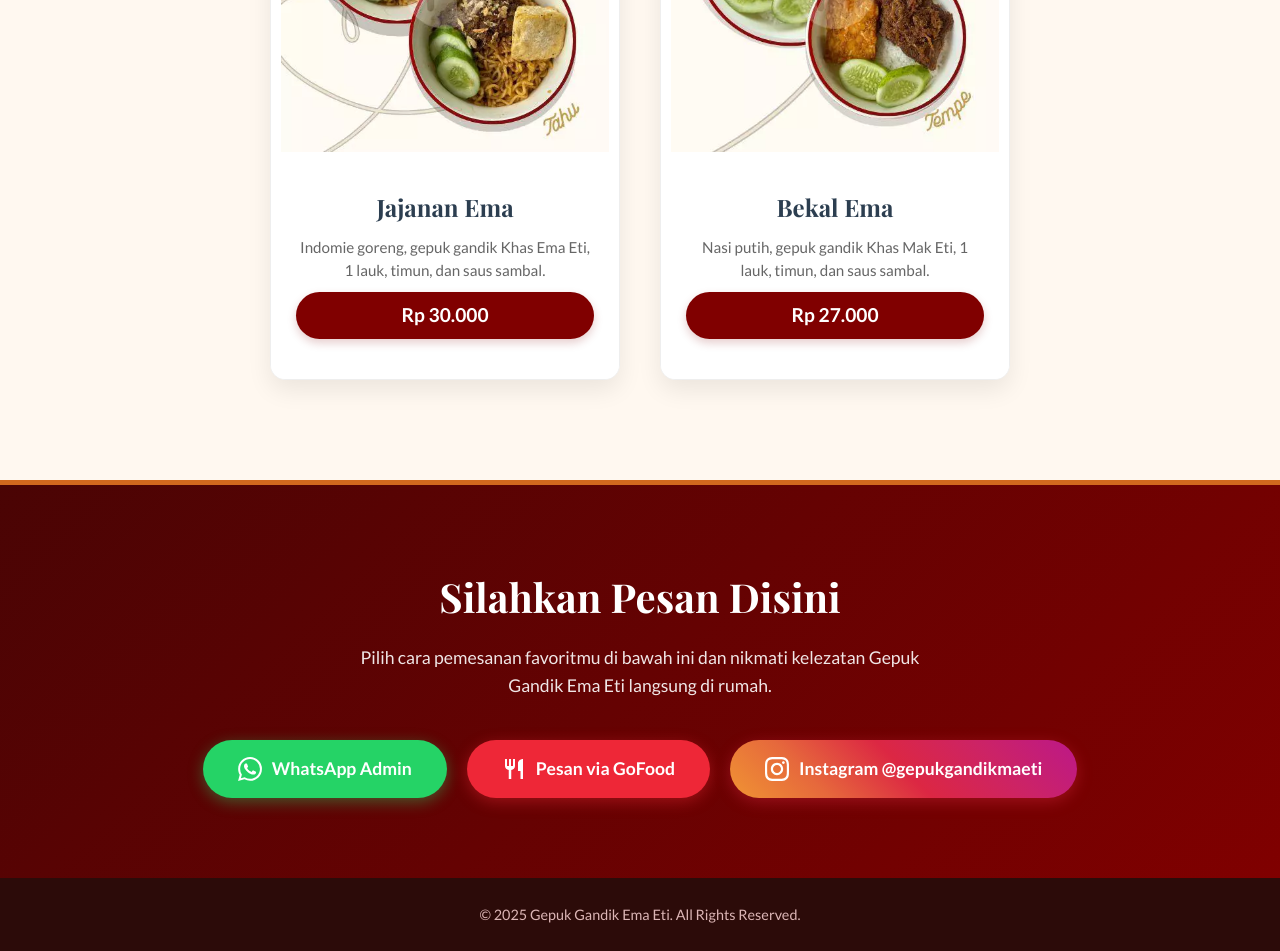
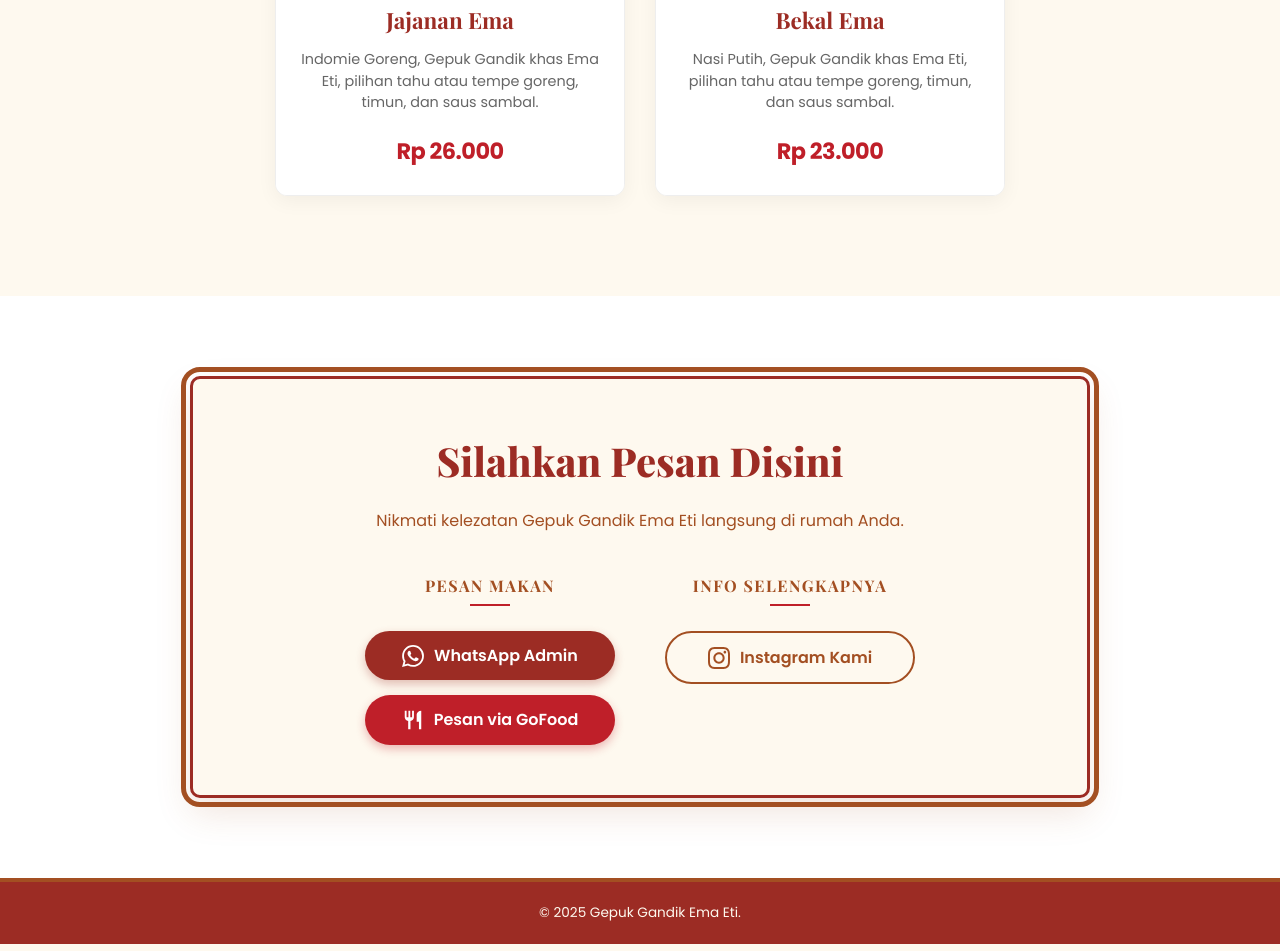
Before and after one commit to Josephalexander1010/gepukgandik, a plain HTML site: page index.html in a window 1280 px wide. Shown: the part 1724-2675 px from the top of the page. Drawn offline with nearby package versions, Linux system fonts and the light colour scheme.

Commit message:
push update

```diff
--- a/index.html
+++ b/index.html
@@ -6,7 +6,7 @@
     <title>Gepuk Gandik Ema Eti - Resep Ema Untuk Semua</title>
 
     <link href="https://unpkg.com/aos@2.3.1/dist/aos.css" rel="stylesheet">
-        <link href="https://fonts.googleapis.com/css2?family=Playfair+Display:wght@700&family=Lato:wght@400;700&display=swap" rel="stylesheet">
+    <link href="https://fonts.googleapis.com/css2?family=Playfair+Display:wght@700;800&family=Poppins:wght@300;400;600;700&display=swap" rel="stylesheet">
 
     <style>
         /* --- RESET & BASIC STYLE --- */
@@ -18,12 +18,12 @@
             margin: 0;
             padding: 0;
             box-sizing: border-box;
-                font-family: 'Lato', sans-serif; /* Font teks standar */
+            font-family: 'Poppins', sans-serif; /* Menggunakan Poppins sesuai GSM */
         }
 
         body {
-                background-color: #FFF8F0; /* Background Krem Hangat */
-                color: #4A120E; /* Teks warna cokelat tua gelap */
+            background-color: #FEF9EF; /* Warna #FEF9EF dari GSM */
+            color: #4A120E;
             line-height: 1.6;
             overflow-x: hidden;
         }
@@ -33,18 +33,17 @@
         /* --- HEADER / NAVBAR --- */
         header {
             background-color: #fff;
-                box-shadow: 0 4px 20px rgba(139, 0, 0, 0.1);
+            box-shadow: 0 4px 20px rgba(156, 44, 36, 0.1);
             position: sticky;
             top: 0;
             z-index: 1000;
             transition: 0.3s;
-                border-bottom: 3px solid #800000; /* Garis Merah Maroon */
+            border-bottom: 4px solid #9C2C24; /* Warna #9C2C24 dari GSM */
         }
 
         .navbar {
-                max-width: 95%;
-                margin: 0 auto;
-                padding: 0.8rem 10px;
+            max-width: 100%; /* Lebar penuh untuk penyesuaian */
+            padding: 0.8rem 20px;
             display: flex;
             justify-content: space-between;
             align-items: center;
@@ -54,28 +53,29 @@
             display: flex;
             align-items: center;
             gap: 15px;
+            margin-left: 30px; /* Geser ke kiri lebih banyak */
         }
 
         .logo-img {
-                height: 100px; /* Sedikit disesuaikan agar proporsional */
+            height: 70px; /* Disesuaikan agar tidak terlalu besar di mobile */
             width: auto;
             border-radius: 50%;
             object-fit: cover;
-                border: 2px solid #800000;
+            border: 2px solid #9C2C24;
         }
 
         .logo-text h1 {
-                color: #800000; /* Merah Maroon */
-                font-family: 'Playfair Display', serif; /* Font Klasik Mewah */
-                font-size: 1.7rem;
+            color: #9C2C24; /* Warna Utama GSM */
+            font-family: 'Playfair Display', serif;
+            font-size: 1.5rem;
             font-weight: 800;
-                line-height: 1.2;
+            line-height: 1.1;
         }
 
         .logo-text span {
             display: block;
-                font-size: 0.9rem;
-                color: #A04000;
+            font-size: 0.85rem;
+            color: #A34F22; /* Warna Cokelat Aksen GSM */
             font-weight: 600;
             letter-spacing: 1px;
             font-style: italic;
@@ -83,22 +83,20 @@
 
         /* TOMBOL HEADER */
         .btn-contact {
-                background-color: #800000; /* Merah Daging */
+            background-color: #9C2C24; /* Merah GSM */
             color: white;
-                padding: 12px 30px;
-                border-radius: 4px; /* Sudut lebih tegas */
-                font-weight: bold;
+            padding: 10px 25px;
+            border-radius: 5px;
+            font-weight: 600;
             transition: all 0.3s ease;
-                box-shadow: 0 4px 6px rgba(128, 0, 0, 0.3);
-                font-size: 0.95rem;
-                cursor: pointer;
-                letter-spacing: 0.5px;
+            box-shadow: 0 4px 6px rgba(156, 44, 36, 0.2);
+            font-size: 0.9rem;
+            margin-right: 30px; /* Geser ke kanan lebih banyak */
         }
 
         .btn-contact:hover {
-                background-color: #5c0000;
+            background-color: #BF1F29; /* Merah lebih terang saat hover */
             transform: translateY(-2px);
-                box-shadow: 0 6px 12px rgba(128, 0, 0, 0.4);
         }
 
         /* --- HERO SECTION --- */
@@ -112,7 +110,7 @@
             margin-bottom: 60px;
             color: white;
             text-align: center;
-                border-bottom: 5px solid #D2691E;
+            border-bottom: 5px solid #A34F22;
         }
 
         .hero-video {
@@ -123,16 +121,17 @@
             height: 100%;
             object-fit: cover;
             z-index: 0;
-                opacity: 0.7;
         }
 
+        /* PERUBAHAN 1: Opacity Overlay menjadi 70% Hitam */
         .hero-overlay {
             position: absolute;
             top: 0;
             left: 0;
             width: 100%;
             height: 100%;
-                background: linear-gradient(to bottom, rgba(60, 10, 10, 0.6), rgba(40, 5, 5, 0.9)); /* Overlay lebih gelap kemerahan */
+            /* Menggunakan rgba 0,0,0,0.7 untuk 70% hitam */
+            background: rgba(0, 0, 0, 0.7);
             z-index: 1;
         }
 
@@ -146,7 +145,7 @@
         .hero h2 {
             font-family: 'Playfair Display', serif;
             font-size: 3.5rem;
-                color: #FFD700; /* Emas */
+            color: #FFD700; /* Warna kuning dari desain sebelumnya */
             margin-bottom: 20px;
             text-shadow: 0 4px 10px rgba(0,0,0,0.8);
             font-weight: 800;
@@ -170,9 +169,8 @@
             text-align: center;
             font-family: 'Playfair Display', serif;
             font-size: 2.5rem;
-                color: #800000;
+            color: #9C2C24;
             position: relative;
-                display: table;
             margin: 0 auto 60px auto;
         }
 
@@ -180,8 +178,8 @@
             content: '';
             display: block;
             width: 80px;
-                height: 5px;
-                background: #D2691E;
+            height: 4px;
+            background: #A34F22;
             margin: 15px auto 0;
             border-radius: 2px;
         }
@@ -190,46 +188,44 @@
             display: flex;
             flex-wrap: wrap;
             justify-content: center;
-                gap: 40px;
+            gap: 30px;
             margin-bottom: 100px;
         }
 
         .product-card {
             background: white;
-                border-radius: 15px;
+            border-radius: 12px;
             overflow: hidden;
-                box-shadow: 0 10px 25px rgba(0,0,0,0.08);
+            box-shadow: 0 5px 20px rgba(0,0,0,0.05);
             transition: all 0.4s ease;
             width: 100%;
-                max-width: 350px; /* Lebar kartu standar */
+            max-width: 350px;
             border: 1px solid #eee;
             display: flex;
             flex-direction: column;
         }
 
         .product-card:hover {
-                transform: translateY(-10px);
-                box-shadow: 0 20px 40px rgba(128, 0, 0, 0.15);
-                border-color: #fab1a0;
+            transform: translateY(-5px);
+            box-shadow: 0 15px 30px rgba(156, 44, 36, 0.1);
+            border-color: #DCC1AB; /* Warna Beige GSM */
         }
 
         .card-image {
             width: 100%;
-                /* Membuat area gambar lebih kotak/tinggi agar makanan terlihat "penuh" */
-                height: 350px;
+            height: 300px;
             background-color: #fff;
             overflow: hidden;
             display: flex;
             align-items: center;
             justify-content: center;
-                position: relative;
+            padding: 15px;
         }
 
         .card-image img {
             width: 100%;
             height: 100%;
-                object-fit: contain; /* Agar seluruh piring terlihat utuh */
-                padding: 10px; /* Memberi sedikit ruang napas */
+            object-fit: contain;
             transition: transform 0.5s ease;
         }
 
@@ -241,7 +237,7 @@
             padding: 25px;
             text-align: center;
             background: #fff;
-                flex-grow: 1; /* Agar tinggi kartu seragam */
+            flex-grow: 1;
             display: flex;
             flex-direction: column;
             justify-content: space-between;
@@ -249,109 +245,176 @@
 
         .card-info h3 {
             font-family: 'Playfair Display', serif;
-                font-size: 1.5rem;
+            font-size: 1.4rem;
             margin-bottom: 10px;
-                color: #2c3e50;
+            color: #9C2C24; /* Judul menu pakai warna Merah Utama */
             font-weight: 700;
         }
 
-            .price {
-                display: inline-block;
-                background-color: #800000;
-                color: #fff;
-                padding: 8px 20px;
-                border-radius: 30px;
-                font-size: 1.2rem;
-                font-weight: 700;
-                margin-bottom: 15px;
-                box-shadow: 0 4px 10px rgba(128, 0, 0, 0.2);
-            }
-
         .description {
-                font-size: 0.95rem;
+            font-size: 0.9rem;
             color: #666;
-                margin-bottom: 10px;
+            margin-bottom: 20px;
             line-height: 1.5;
         }
 
-            /* --- FOOTER / SILAHKAN PESAN DISINI --- */
-            .footer-section {
-                background: linear-gradient(135deg, #4A0404, #800000);
-                color: white;
-                text-align: center;
-                padding: 80px 20px;
-                position: relative;
-                overflow: hidden;
-                border-top: 5px solid #D2691E;
+        .price {
+            display: block;
+            color: #BF1F29; /* Merah Aksen GSM */
+            font-size: 1.4rem;
+            font-weight: 700;
+            margin-top: auto;
+            font-family: 'Poppins', sans-serif;
+            letter-spacing: -0.5px;
         }
 
-            .footer-section h3 {
+        /* --- PERBAIKAN SECTION FOOTER (Nuansa Tradisional) --- */
+        .footer-section {
+            background-color: #fff; /* Latar belakang utama putih */
+            padding: 80px 20px;
+            text-align: center;
+        }
+
+        /* Kontainer baru untuk kotak tradisional */
+        .traditional-box {
+            background-color: #FEF9EF; /* Warna latar belakang Krem GSM */
+            max-width: 900px;
+            margin: 0 auto;
+            padding: 50px 30px;
+            border-radius: 10px;
+            /* Membuat bingkai ganda (double border) dengan warna GSM */
+            border: 3px solid #9C2C24; /* Bingkai dalam Merah */
+            outline: 5px solid #A34F22; /* Bingkai luar Cokelat */
+            outline-offset: 4px; /* Jarak antara bingkai */
+            box-shadow: 0 15px 35px rgba(163, 79, 34, 0.15);
+        }
+
+        .footer-content h3 {
             font-family: 'Playfair Display', serif;
+            color: #9C2C24; /* Warna Merah Utama */
+            font-size: 2.5rem;
             margin-bottom: 15px;
-                font-size: 2.5rem;
             font-weight: 800;
         }
 
-            .footer-section p {
-                font-size: 1.1rem;
+        .footer-content p {
+            color: #A34F22; /* Warna Cokelat untuk deskripsi */
             margin-bottom: 40px;
-                opacity: 0.9;
             max-width: 600px;
             margin-left: auto;
             margin-right: auto;
+            font-weight: 500;
         }
 
-            .contact-links {
+        .action-container {
             display: flex;
+            flex-wrap: wrap;
             justify-content: center;
-                gap: 20px;
-                flex-wrap: wrap;
+            gap: 50px;
+            margin-top: 30px;
+        }
+
+        .action-group {
+            display: flex;
+            flex-direction: column;
+            align-items: center;
+            gap: 15px;
+        }
+
+        .action-title {
+            font-family: 'Playfair Display', serif; /* Menggunakan font klasik */
+            font-weight: 700;
+            color: #A34F22; /* Warna Cokelat GSM */
+            text-transform: uppercase;
+            letter-spacing: 1.5px;
+            font-size: 1rem;
+            margin-bottom: 10px;
+            position: relative;
+        }
+
+        /* Garis hiasan kecil di bawah sub-judul */
+        .action-title::after {
+            content: '';
+            display: block;
+            width: 40px;
+            height: 2px;
+            background-color: #BF1F29;
+            margin: 5px auto 0;
         }
 
         .contact-btn {
             display: flex;
             align-items: center;
+            justify-content: center;
             gap: 10px;
-                padding: 15px 35px;
+            padding: 12px 30px;
             border-radius: 50px;
-                font-weight: bold;
-                font-size: 1.1rem;
-                transition: transform 0.3s;
+            font-weight: 600;
+            font-size: 1rem;
+            transition: transform 0.3s, box-shadow 0.3s, background-color 0.3s;
             text-decoration: none;
             color: white;
+            width: 250px;
         }
 
         .contact-btn svg {
-                width: 24px;
-                height: 24px;
+            width: 22px;
+            height: 22px;
             fill: currentColor;
         }
 
         .contact-btn:hover {
-                transform: scale(1.05);
+            transform: translateY(-3px);
+            box-shadow: 0 8px 15px rgba(0,0,0,0.1);
         }
 
+        /* Mengubah warna tombol WA menjadi Merah GSM agar lebih tradisional/klasik */
         .wa-link {
-                background-color: #25D366;
-                box-shadow: 0 4px 15px rgba(37, 211, 102, 0.4);
+            background-color: #9C2C24; /* Merah Utama GSM */
+            box-shadow: 0 4px 10px rgba(156, 44, 36, 0.3);
+        }
+        .wa-link:hover { background-color: #7a221c; }
+
+        /* Mengubah warna GoFood menjadi Merah Sekunder GSM */
+        .gofood-link {
+            background-color: #BF1F29; /* Merah Sekunder GSM */
+            box-shadow: 0 4px 10px rgba(191, 31, 41, 0.3);
+        }
+        .gofood-link:hover { background-color: #a31a23; }
+
+        /* Mengubah IG menjadi outline Cokelat GSM */
+        .ig-link {
+            background: transparent;
+            color: #A34F22; /* Cokelat GSM */
+            border: 2px solid #A34F22;
+            box-shadow: none;
         }
 
-            .gofood-link {
-                background-color: #ee2737;
-                box-shadow: 0 4px 15px rgba(238, 39, 55, 0.4);
-            }
-
-            .ig-link {
-                background: linear-gradient(45deg, #f09433 0%, #e6683c 25%, #dc2743 50%, #cc2366 75%, #bc1888 100%);
-                box-shadow: 0 4px 15px rgba(220, 39, 67, 0.4);
+        .ig-link:hover {
+            background: #A34F22;
+            color: #FEF9EF;
         }
 
         footer {
-                background-color: #2c0b09;
-                color: #dcb6b6;
+            background-color: #9C2C24; /* Footer pakai Merah Utama */
+            color: #FEF9EF;
             text-align: center;
-                padding: 25px;
-                font-size: 0.9rem;
+            padding: 20px;
+            font-size: 0.85rem;
+            margin-top: 0;
+            border-top: 4px solid #A34F22;
+        }
+
+        /* Responsive Fixes */
+        @media (max-width: 768px) {
+            .hero h2 { font-size: 2rem; }
+            .action-container { flex-direction: column; gap: 40px; }
+            .logo-text h1 { font-size: 1.2rem; }
+            .logo-text span { font-size: 0.75rem; }
+            .logo-img { height: 50px; }
+            .logo { margin-left: 10px; }
+            .btn-contact { margin-right: 10px; }
+            .traditional-box { padding: 30px 20px; outline-offset: 2px; outline-width: 3px; }
         }
     </style>
 </head>
@@ -375,7 +438,6 @@
     <section class="hero">
         <video autoplay muted loop playsinline class="hero-video">
             <source src="videos/202512082017.mp4" type="video/mp4">
-                Browser Anda tidak mendukung video background.
         </video>
 
         <div class="hero-overlay"></div>
@@ -398,7 +460,7 @@
                 <div class="card-info">
                     <div>
                         <h3>Gepuk Gandik (250gr)</h3>
-                            <p class="description">Gepuk Gandik khas rumahan dengan daging sapi pilihan, dimasak perlahan hingga empuk dan berbumbu meresap. Perpaduan manis, gurih, dan aroma rempah.</p>
+                        <p class="description">Gepuk Gandik khas rumahan dengan daging sapi pilihan, dimasak perlahan hingga empuk dan berbumbu meresap.</p>
                     </div>
                     <span class="price">Rp 97.000</span>
                 </div>
@@ -411,7 +473,7 @@
                 <div class="card-info">
                     <div>
                         <h3>Gepuk Gandik (500gr)</h3>
-                            <p class="description">Gepuk Gandik khas rumahan dengan daging sapi pilihan, dimasak perlahan hingga empuk dan berbumbu meresap. Perpaduan manis, gurih, dan aroma rempah.</p>
+                        <p class="description">Porsi lebih besar untuk keluarga. Gepuk Gandik khas rumahan dengan daging sapi pilihan yang empuk dan gurih.</p>
                     </div>
                     <span class="price">Rp 174.000</span>
                 </div>
@@ -424,9 +486,9 @@
                 <div class="card-info">
                     <div>
                         <h3>Favorit Ema</h3>
-                            <p class="description">Nasi putih, gepuk gandik Khas Mak Eti, tahu goreng, tempe goreng, telur dadar, timun, dan saus sambal.</p>
+                        <p class="description">Nasi putih, Gepuk Gandik khas Ema Eti, tahu goreng, tempe goreng, telur dadar, timun, dan saus sambal.</p>
                     </div>
-                        <span class="price">Rp 29.000</span>
+                    <span class="price">Rp 26.000</span>
                 </div>
             </div>
 
@@ -437,9 +499,9 @@
                 <div class="card-info">
                     <div>
                         <h3>Jajanan Ema</h3>
-                            <p class="description">Indomie goreng, gepuk gandik Khas Ema Eti, 1 lauk, timun, dan saus sambal.</p>
+                        <p class="description">Indomie Goreng, Gepuk Gandik khas Ema Eti, pilihan tahu atau tempe goreng, timun, dan saus sambal.</p>
                     </div>
-                        <span class="price">Rp 30.000</span>
+                    <span class="price">Rp 26.000</span>
                 </div>
             </div>
 
@@ -450,9 +512,9 @@
                 <div class="card-info">
                     <div>
                         <h3>Bekal Ema</h3>
-                            <p class="description">Nasi putih, gepuk gandik Khas Mak Eti, 1 lauk, timun, dan saus sambal.</p>
+                        <p class="description">Nasi Putih, Gepuk Gandik khas Ema Eti, pilihan tahu atau tempe goreng, timun, dan saus sambal.</p>
                     </div>
-                        <span class="price">Rp 27.000</span>
+                    <span class="price">Rp 23.000</span>
                 </div>
             </div>
 
@@ -460,12 +522,17 @@
     </div>
 
     <section id="pesan-sekarang" class="footer-section">
-            <div class="footer-content" data-aos="fade-up">
+        <div class="traditional-box" data-aos="zoom-in">
+            <div class="footer-content">
                 <h3>Silahkan Pesan Disini</h3>
-                <p>Pilih cara pemesanan favoritmu di bawah ini dan nikmati kelezatan Gepuk Gandik Ema Eti langsung di rumah.</p>
+                <p>Nikmati kelezatan Gepuk Gandik Ema Eti langsung di rumah Anda.</p>
 
-                <div class="contact-links">
-                    <a href="https://wa.me/6285211622424?text=Halo%20Gepuk%20Ema%20Eti,%20saya%20ingin%20memesan..." class="contact-btn wa-link">
+                <div class="action-container">
+
+                    <div class="action-group">
+                        <span class="action-title">Pesan Makan</span>
+
+                        <a href="https://wa.me/6285211622424?text=Halo%20Gepuk%20Ema%20Eti,%20saya%20ingin%20memesan..." class="contact-btn wa-link" target="_blank">
                             <svg viewBox="0 0 24 24" xmlns="http://www.w3.org/2000/svg"><path d="M17.472 14.382c-.297-.149-1.758-.867-2.03-.967-.273-.099-.471-.148-.67.15-.197.297-.767.966-.94 1.164-.173.199-.347.223-.644.075-.297-.15-1.255-.463-2.39-1.475-.883-.788-1.48-1.761-1.653-2.059-.173-.297-.018-.458.13-.606.134-.133.298-.347.446-.52.149-.174.198-.298.298-.497.099-.198.05-.371-.025-.52-.075-.149-.669-1.612-.916-2.207-.242-.579-.487-.5-.669-.51-.173-.008-.371-.01-.57-.01-.198 0-.52.074-.792.372-.272.297-1.04 1.016-1.04 2.479 0 1.462 1.065 2.875 1.213 3.074.149.198 2.096 3.2 5.077 4.487.709.306 1.262.489 1.694.625.712.227 1.36.195 1.871.118.571-.085 1.758-.719 2.006-1.413.248-.694.248-1.289.173-1.413-.074-.124-.272-.198-.57-.347m-5.421 7.403h-.004a9.87 9.87 0 01-5.031-1.378l-.361-.214-3.741.982.998-3.648-.235-.374a9.86 9.86 0 01-1.51-5.26c.001-5.45 4.436-9.884 9.888-9.884 2.64 0 5.122 1.03 6.988 2.898a9.825 9.825 0 012.893 6.994c-.003 5.45-4.437 9.884-9.885 9.884m8.413-18.297A11.815 11.815 0 0012.05 0C5.495 0 .16 5.335.157 11.892c0 2.096.547 4.142 1.588 5.945L.057 24l6.305-1.654a11.882 11.882 0 005.683 1.448h.005c6.554 0 11.89-5.335 11.893-11.893a11.821 11.821 0 00-3.48-8.413Z"/></svg>
                             WhatsApp Admin
                         </a>
@@ -474,17 +541,24 @@
                             <svg viewBox="0 0 24 24" xmlns="http://www.w3.org/2000/svg"><path d="M11 9H9V2H7v7H5V2H3v7c0 2.12 1.66 3.84 3.75 3.97V22h2.5v-9.03C11.34 12.84 13 11.12 13 9V2h-2v7zm5-3v8h2.5v8H21V2c-2.76 0-5 2.24-5 4z"/></svg>
                             Pesan via GoFood
                         </a>
+                    </div>
+
+                    <div class="action-group">
+                        <span class="action-title">Info Selengkapnya</span>
 
                         <a href="https://www.instagram.com/gepukgandikemaeti?igsh=ZWp5NHRyd3p3bHJl" class="contact-btn ig-link" target="_blank">
                             <svg viewBox="0 0 24 24" xmlns="http://www.w3.org/2000/svg"><path d="M12 2.163c3.204 0 3.584.012 4.85.07 3.252.148 4.771 1.691 4.919 4.919.058 1.265.069 1.645.069 4.849 0 3.205-.012 3.584-.069 4.849-.149 3.225-1.664 4.771-4.919 4.919-1.266.058-1.644.07-4.85.07-3.204 0-3.584-.012-4.849-.07-3.26-.149-4.771-1.699-4.919-4.92-.058-1.265-.07-1.644-.07-4.849 0-3.204.013-3.583.07-4.849.149-3.227 1.664-4.771 4.919-4.919 1.266-.057 1.645-.069 4.849-.069zm0-2.163c-3.259 0-3.667.014-4.947.072-4.358.2-6.78 2.618-6.98 6.98-.059 1.281-.073 1.689-.073 4.948 0 3.259.014 3.668.072 4.948.2 4.358 2.618 6.78 6.98 6.98 1.281.058 1.689.072 4.948.072 3.259 0 3.668-.014 4.948-.072 4.354-.2 6.782-2.618 6.979-6.98.059-1.28.073-1.689.073-4.948 0-3.259-.014-3.667-.072-4.947-.196-4.354-2.617-6.78-6.979-6.98-1.281-.059-1.69-.073-4.949-.073zm0 5.838c-3.403 0-6.162 2.759-6.162 6.162s2.759 6.163 6.162 6.163 6.162-2.759 6.162-6.163c0-3.403-2.759-6.162-6.162-6.162zm0 10.162c-2.209 0-4-1.79-4-4 0-2.209 1.791-4 4-4s4 1.791 4 4c0 2.21-1.791 4-4 4zm6.406-11.845c-.796 0-1.441.645-1.441 1.44s.645 1.44 1.441 1.44c.795 0 1.439-.645 1.439-1.44s-.644-1.44-1.439-1.44z"/></svg>
-                        Instagram @gepukgandikmaeti
+                            Instagram Kami
                         </a>
+                    </div>
+
+                </div>
             </div>
         </div>
     </section>
 
     <footer>
-            <p>&copy; 2025 Gepuk Gandik Ema Eti. All Rights Reserved.</p>
+        <p>&copy; 2025 Gepuk Gandik Ema Eti.</p>
     </footer>
 
     <script src="https://unpkg.com/aos@2.3.1/dist/aos.js"></script>
```
Also changed, not shown: images/6fc67a1b-2773-44cc-952a-ff9ba0ecb5b4.jpg (added). Lines whose indentation alone changed are shown as unchanged.
